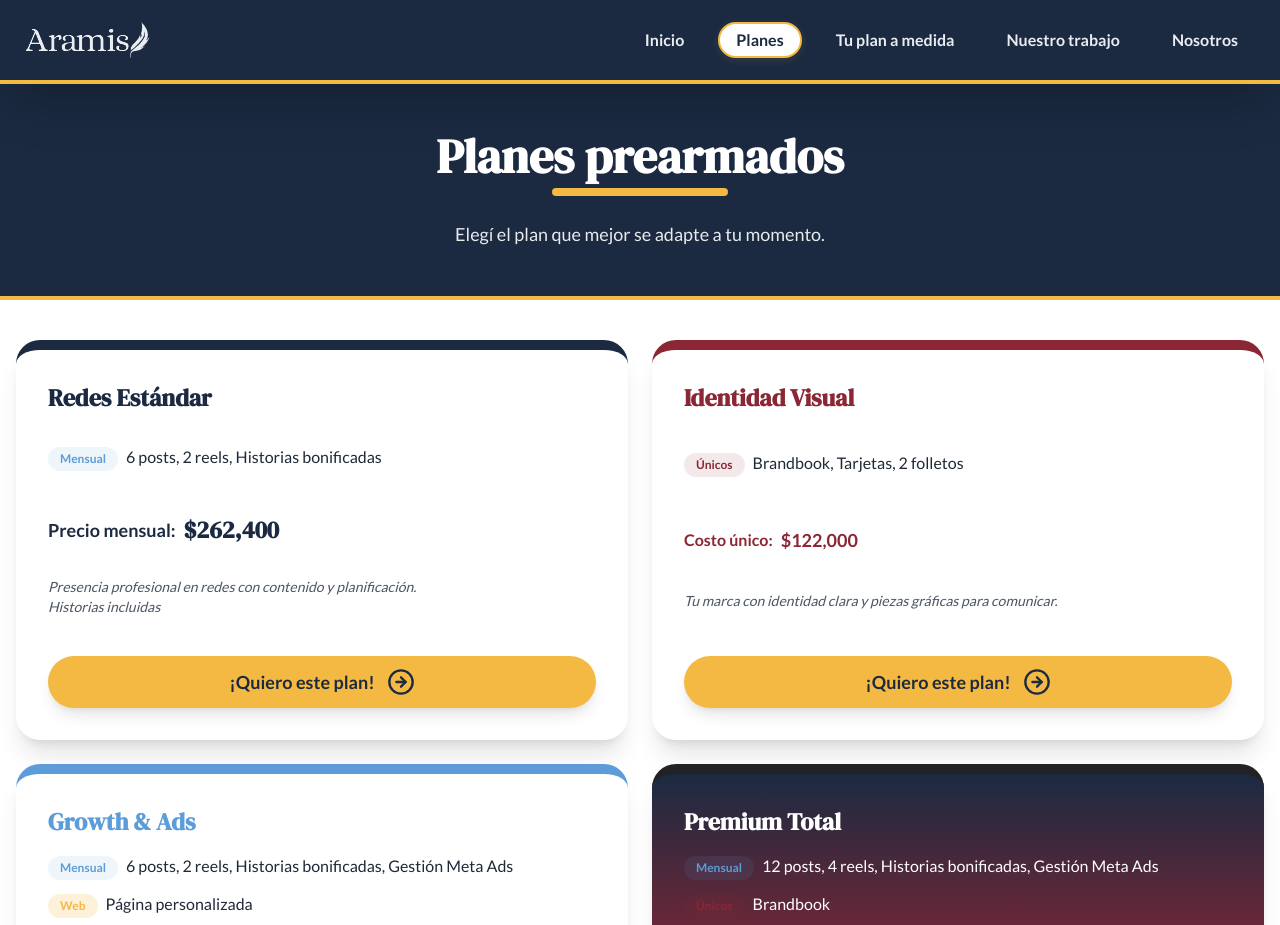
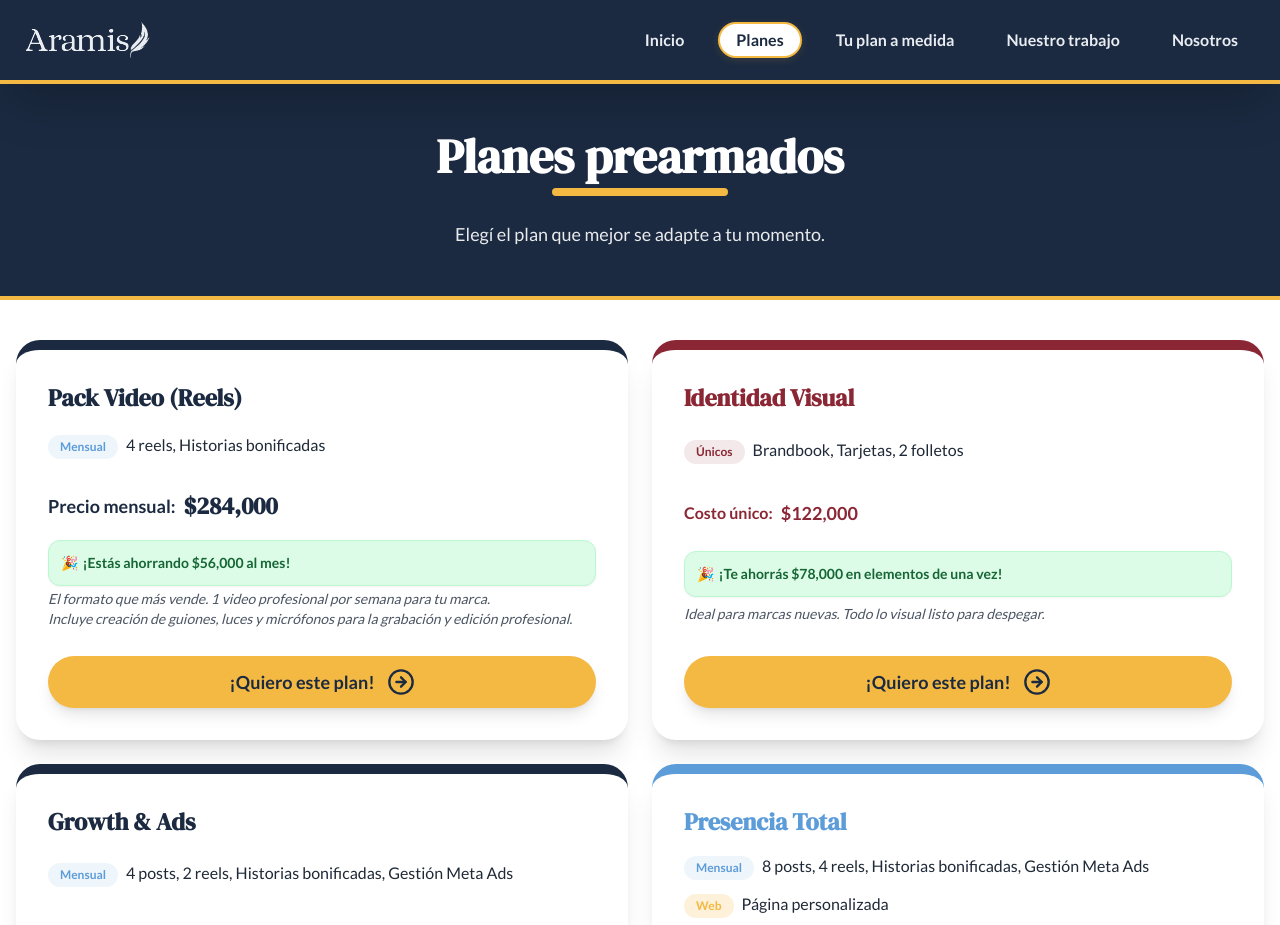
Before and after one commit to Maiguelon/Aramis-Web, a Next.js app: page /planes in a window 1280 px wide. Shown: the top 925 px of the page. Built offline with nearby package versions, Linux system fonts and the light colour scheme.

Commit message:
updated prices and planes page

```diff
--- a/data/services.json
+++ b/data/services.json
@@ -55,11 +55,11 @@
     "post": 22000,
     "reel": 85000,
     "historia": 6000,
-    "ads": 120000,
+    "ads": 90000,
     "brandbook": 150000,
     "tarjetas": 20000,
     "folletos": 15000,
-    "pagina": 800000,
-    "tiendanube": 250000
+    "pagina": 600000,
+    "tiendanube": 150000
   }
 }
--- a/pages/planes.jsx
+++ b/pages/planes.jsx
@@ -1,6 +1,7 @@
 import PlanCard from '../components/PlanCard';
 import Link from 'next/link';
 import { getPlanColor } from '../utils/getPlanColor';
+import servicios from '../data/services.json'; // Importamos los precios para calcular ahorros
 import {
   calcularNucleo,
   calcularUnicos,
@@ -15,40 +16,60 @@ function getPlanData(selections) {
   const unicosPaginas = calcularUnicosPaginas(selections);
   const mensual = calcularMensual(nucleo);
 
-  // CORRECCIÓN:
-  // 1. Quitamos 'aplicarDescuentoMensual' porque no se usa.
-  // 2. Corregimos los parámetros: calcularCostoUnicos solo pide (nucleo, unicos).
-  // 3. Sumamos 'unicosPaginas' (Web/Tienda) por fuera, porque esas no suelen llevar descuento de "combo".
-
+  // Costo Único limpio
   const costoUnicos = calcularCostoUnicos(nucleo, unicos) + unicosPaginas;
 
   return { precioMensual: mensual, costoUnicos };
 }
 
+// Función auxiliar para calcular precio de mercado (Comparativa)
+function getAhorros(selections, precioAramisMensual, precioAramisUnico) {
+  const mercado = servicios.mercado || {};
+
+  // Calcular valor de mercado mensual
+  const mercadoMensual =
+    (selections.posts * (mercado.post || 0)) +
+    (selections.reels * (mercado.reel || 0)) +
+    (selections.ads ? (mercado.ads || 0) : 0);
+
+  // Calcular valor de mercado único
+  const mercadoUnicos =
+    (selections.brandbook ? (mercado.brandbook || 0) : 0) +
+    (selections.tarjetas ? (mercado.tarjetas || 0) : 0) +
+    (selections.folletos * (mercado.folletos || 0)) +
+    (selections.pagina ? (mercado.pagina || 0) : 0) +
+    (selections.tiendanube ? (mercado.tiendanube || 0) : 0);
+
+  return {
+    ahorroMensual: Math.max(0, mercadoMensual - precioAramisMensual),
+    ahorroUnicos: Math.max(0, mercadoUnicos - precioAramisUnico)
+  };
+}
+
 const planesPrearmados = [
   {
-    nombre: "Redes Estándar",
-    descripcion: "Presencia profesional en redes con contenido y planificación.",
-    selections: { posts: 6, reels: 2, ads: false, brandbook: false, tarjetas: false, folletos: 0, pagina: false, tiendanube: false },
-    extras: ["Historias incluidas"]
+    nombre: "Pack Video (Reels)",
+    descripcion: "El formato que más vende. 1 video profesional por semana para tu marca.",
+    selections: { posts: 0, reels: 4, ads: false, brandbook: false, tarjetas: false, folletos: 0, pagina: false, tiendanube: false },
+    extras: ["Incluye creación de guiones, luces y micrófonos para la grabación y edición profesional."]
   },
   {
     nombre: "Identidad Visual",
-    descripcion: "Tu marca con identidad clara y piezas gráficas para comunicar.",
+    descripcion: "Ideal para marcas nuevas. Todo lo visual listo para despegar.",
     selections: { posts: 0, reels: 0, ads: false, brandbook: true, tarjetas: true, folletos: 2, pagina: false, tiendanube: false },
     extras: []
   },
   {
-    nombre: "Growth & Ads", // Le cambié el nombre a este para que luzca el cambio
-    descripcion: "Contenido estratégico y publicidad paga para acelerar resultados.",
-    selections: { posts: 6, reels: 2, ads: true, brandbook: false, tarjetas: false, folletos: 0, pagina: true, tiendanube: false },
-    extras: ["Historias incluidas"]
+    nombre: "Growth & Ads",
+    descripcion: "Mix de contenido y publicidad para acelerar resultados reales.",
+    selections: { posts: 4, reels: 2, ads: true, brandbook: false, tarjetas: false, folletos: 0, pagina: false, tiendanube: false },
+    extras: [""]
   },
   {
-    nombre: "Premium Total",
-    descripcion: "Para marcas que buscan el máximo impacto online y visual.",
-    selections: { posts: 12, reels: 4, ads: true, brandbook: true, tarjetas: false, folletos: 0, pagina: true, tiendanube: false },
-    extras: ["Historias incluidas"]
+    nombre: "Presencia Total",
+    descripcion: "Tu negocio en todos lados: Web propia, Redes activas y Publicidad.",
+    selections: { posts: 8, reels: 4, ads: true, brandbook: false, tarjetas: false, folletos: 0, pagina: true, tiendanube: false },
+    extras: [""]
   },
 ];
 
@@ -85,8 +106,13 @@ export default function Planes() {
           <div className="grid md:grid-cols-2 gap-6 items-start">
             {planesPrearmados.map((plan, idx) => {
               const { precioMensual, costoUnicos } = getPlanData(plan.selections);
+
+              // Calculamos el ahorro comparado con precio de mercado
+              const { ahorroMensual, ahorroUnicos } = getAhorros(plan.selections, precioMensual, costoUnicos);
+
               const phrases = [plan.descripcion, ...plan.extras];
               const color = getPlanColor(plan.selections);
+
               return (
                 <PlanCard
                   key={idx}
@@ -96,6 +122,9 @@ export default function Planes() {
                   phrases={phrases}
                   color={color}
                   selections={plan.selections}
+                  // Pasamos los ahorros para que salga el cartelito verde
+                  ahorroMensual={ahorroMensual}
+                  ahorroUnicos={ahorroUnicos}
                 />
               );
             })}
```
